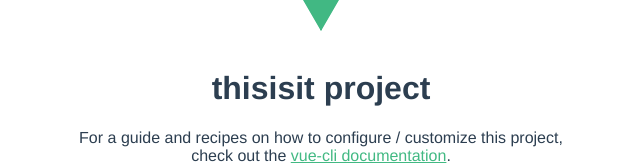
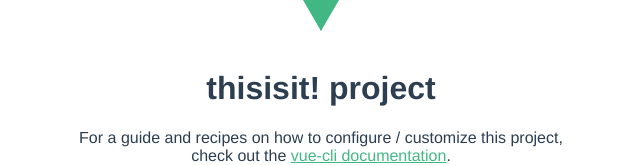
Before and after one commit to mjjung5/thisisit, a Vue app: page / in a window 1280 px wide. Shown: the part 215-380 px from the top of the page, without its empty margins (319-959 px from the left). Built offline with nearby package versions, Linux system fonts and the light colour scheme.

Commit message:
thisisit

```diff
--- a/src/App.vue
+++ b/src/App.vue
@@ -1,7 +1,7 @@
 <template>
   <div id="app">
     <img alt="Vue logo" src="./assets/logo.png" />
-    <HelloWorld msg="thisisit project" />
+    <HelloWorld msg="thisisit! project" />
   </div>
 </template>
 
```
